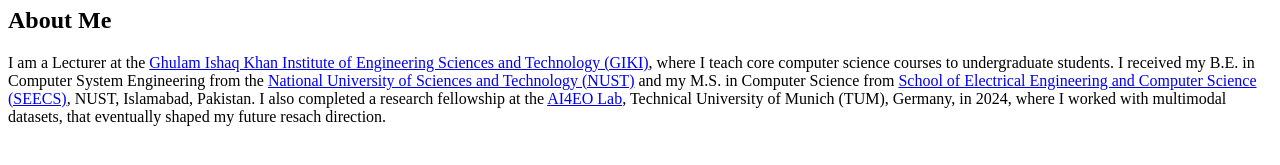
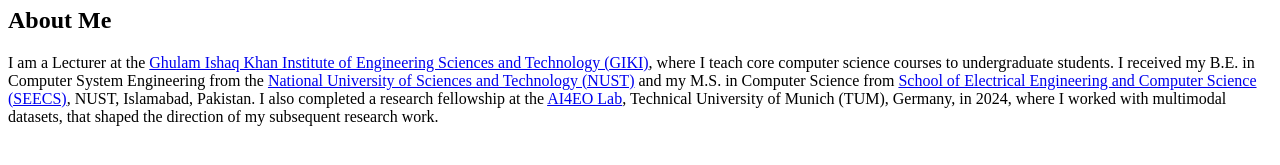
Before and after one commit to Rabbia-Hassan/Rabbia-Hassan.github.io, a Jekyll site: the page built from index.md, in a window 1280 px wide. Shown: the part 1374-1539 px from the top of the page. Built offline with Jekyll 4.4.1, drawn with Linux system fonts in a browser that asks for light colours; a style sheet for code colours, icons or effects is not loaded; our own code applies the rules of GitHub Pages for plain Markdown files.

Commit message:
intro2
Updated the description of research work for clarity.

```diff
--- a/index.md
+++ b/index.md
@@ -4,4 +4,4 @@
 
 # About Me
 
-I am a Lecturer at the [Ghulam Ishaq Khan Institute of Engineering Sciences and Technology (GIKI)](https://giki.edu.pk/), where I teach core computer science courses to undergraduate students. I received my B.E. in Computer System Engineering from the [National University of Sciences and Technology (NUST)](https://nust.edu.pk/) and my M.S. in Computer Science from [School of Electrical Engineering and Computer Science (SEECS)](https://seecs.nust.edu.pk/), NUST, Islamabad, Pakistan. I also completed a research fellowship at the [AI4EO Lab](https://ai4eo.de/), Technical University of Munich (TUM), Germany, in 2024, where I worked with multimodal datasets, that eventually shaped my future resach direction.
+I am a Lecturer at the [Ghulam Ishaq Khan Institute of Engineering Sciences and Technology (GIKI)](https://giki.edu.pk/), where I teach core computer science courses to undergraduate students. I received my B.E. in Computer System Engineering from the [National University of Sciences and Technology (NUST)](https://nust.edu.pk/) and my M.S. in Computer Science from [School of Electrical Engineering and Computer Science (SEECS)](https://seecs.nust.edu.pk/), NUST, Islamabad, Pakistan. I also completed a research fellowship at the [AI4EO Lab](https://ai4eo.de/), Technical University of Munich (TUM), Germany, in 2024, where I worked with multimodal datasets, that shaped the direction of my subsequent research work.
```
